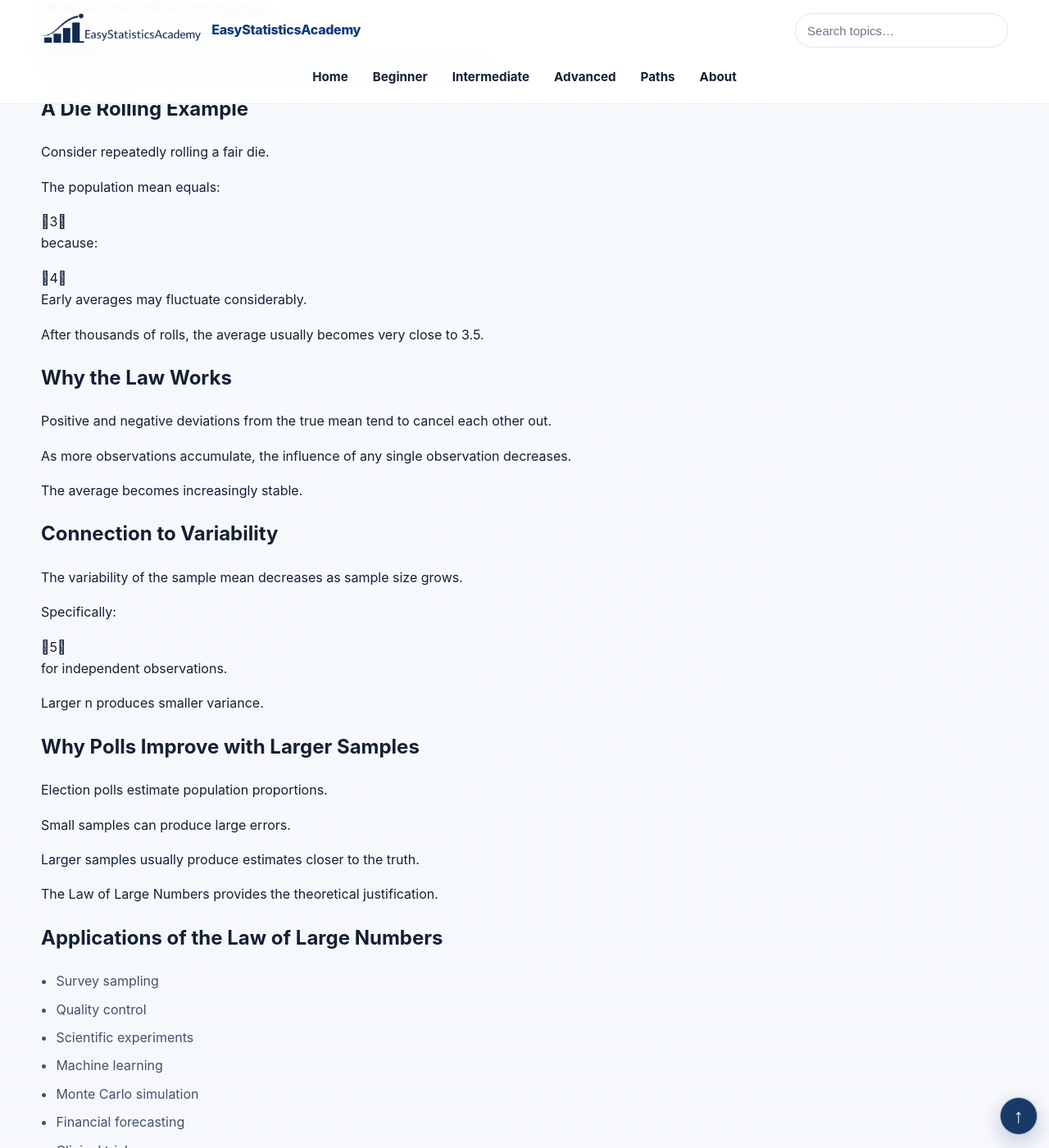
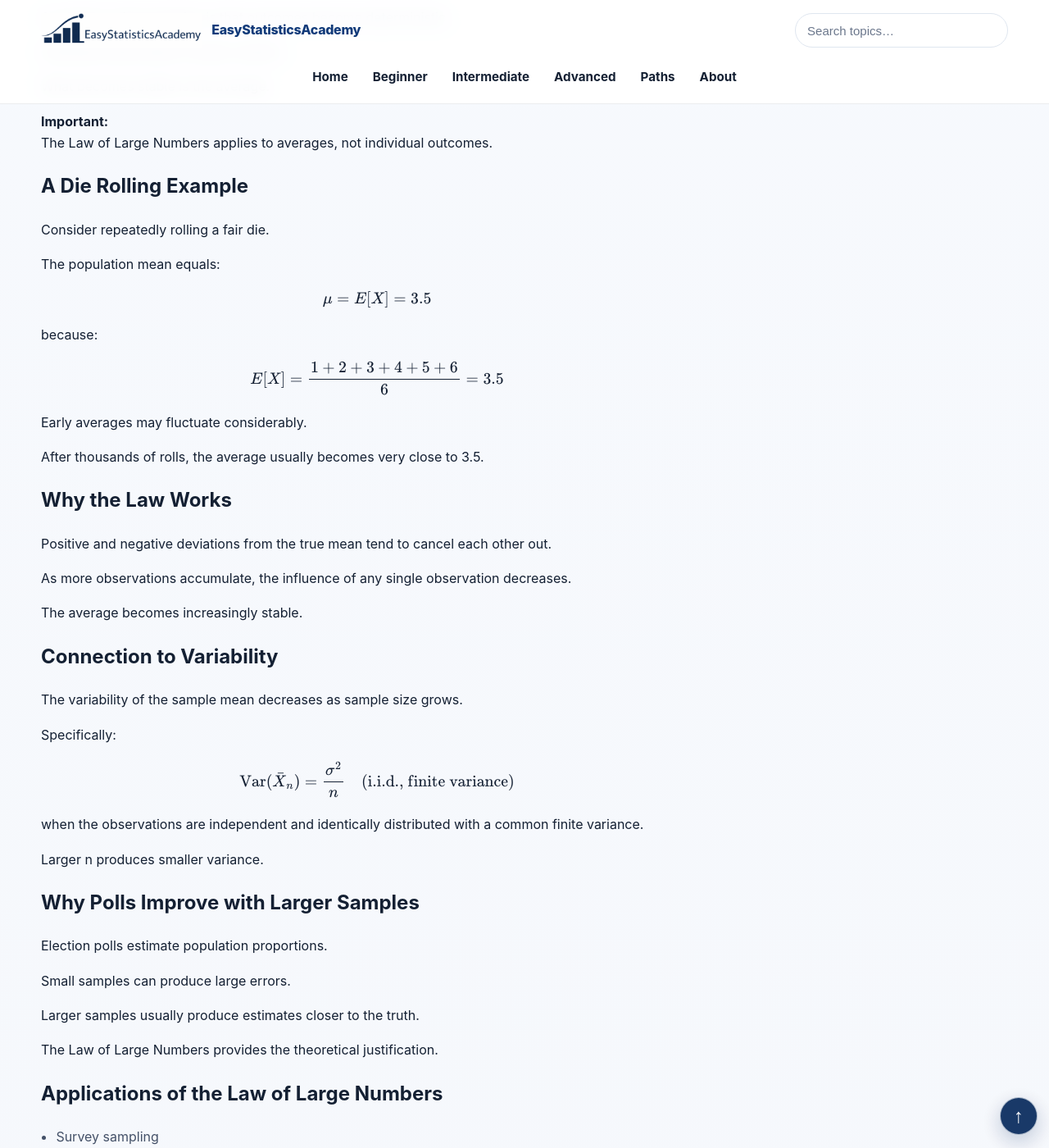
Before and after one commit to ammar-homaida-statistics/easystatisticsacademy, a Jekyll site: the page built from probability/lln-clt/law-of-large-numbers/index.md, in a window 1280 px wide and 1400 px high, scrolled down 2692 px. Shown: the whole window at 82% size. Built offline with Jekyll 4.4.1, drawn with Linux system fonts in a browser that asks for light colours; some of the changed text lies outside the part shown.

Commit message:
Restore 6 verified formulas in law-of-large-numbers

```diff
--- a/probability/lln-clt/law-of-large-numbers/index.md
+++ b/probability/lln-clt/law-of-large-numbers/index.md
@@ -145,7 +145,11 @@ sidebar: false
       The population mean is:
     </p>
 
-    0
+
+    \[
+    \mu=E[X]=1(0.5)+0(0.5)=0.5
+    \]
+
 
     <p>
       because a fair coin lands heads with probability 0.5.
@@ -199,7 +203,11 @@ sidebar: false
       the sample mean is:
     </p>
 
-    1
+
+    \[
+    \bar X_n=\frac1n\sum_{i=1}^{n}X_i
+    \]
+
 
     <p>
       The Law of Large Numbers concerns the behavior of this quantity as n becomes large.
@@ -215,7 +223,11 @@ sidebar: false
       then:
     </p>
 
-    2
+
+    \[
+    \bar X_n\xrightarrow{P}\mu\quad\text{as }n\to\infty
+    \]
+
 
     <p>
       as the sample size increases.
@@ -285,13 +297,21 @@ sidebar: false
       The population mean equals:
     </p>
 
-    3
+
+    \[
+    \mu=E[X]=3.5
+    \]
+
 
     <p>
       because:
     </p>
 
-    4
+
+    \[
+    E[X]=\frac{1+2+3+4+5+6}{6}=3.5
+    \]
+
 
     <p>
       Early averages may fluctuate considerably.
@@ -327,10 +347,14 @@ sidebar: false
       Specifically:
     </p>
 
-    5
+
+    \[
+    \operatorname{Var}(\bar X_n)=\frac{\sigma^2}{n}\quad(\text{i.i.d., finite variance})
+    \]
+
 
     <p>
-      for independent observations.
+      when the observations are independent and identically distributed with a common finite variance.
     </p>
 
     <p>
```
